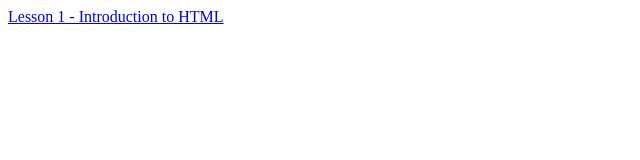
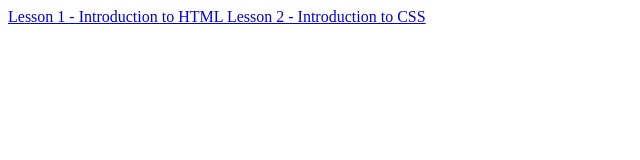
Before and after one commit to c1are/codebar-version-control-tutorial-1, a plain HTML site: page index.html in a window 1280 px wide. Shown: the whole page, without its empty margins (0-640 px from the left). Drawn offline with Linux system fonts and the light colour scheme.

Commit message:
addition of tutorial 2 link

```diff
--- a/index.html
+++ b/index.html
@@ -1 +1,2 @@
 <a href='HTML tutorial 1/index.html'>Lesson 1 - Introduction to HTML </a>
+<a href='HTML tutorial 2/index.html'>Lesson 2 - Introduction to CSS </a>
```
